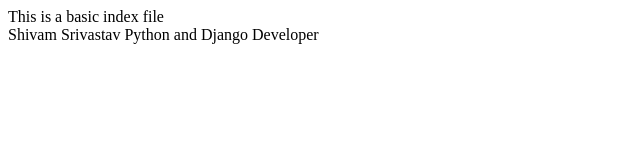
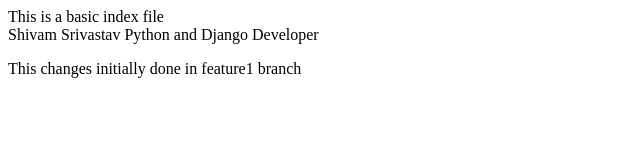
Before and after one commit to Shivamsri67/Demorepo, a plain HTML site: page index.html in a window 1280 px wide. Shown: the whole page, without its empty margins (0-640 px from the left). Drawn offline with Linux system fonts and the light colour scheme.

Commit message:
new change mde in index file

```diff
--- a/index.html
+++ b/index.html
@@ -2,3 +2,4 @@
 <br>
 Shivam Srivastav
 Python and Django Developer
+<p> This changes initially done in feature1 branch</p>
```
